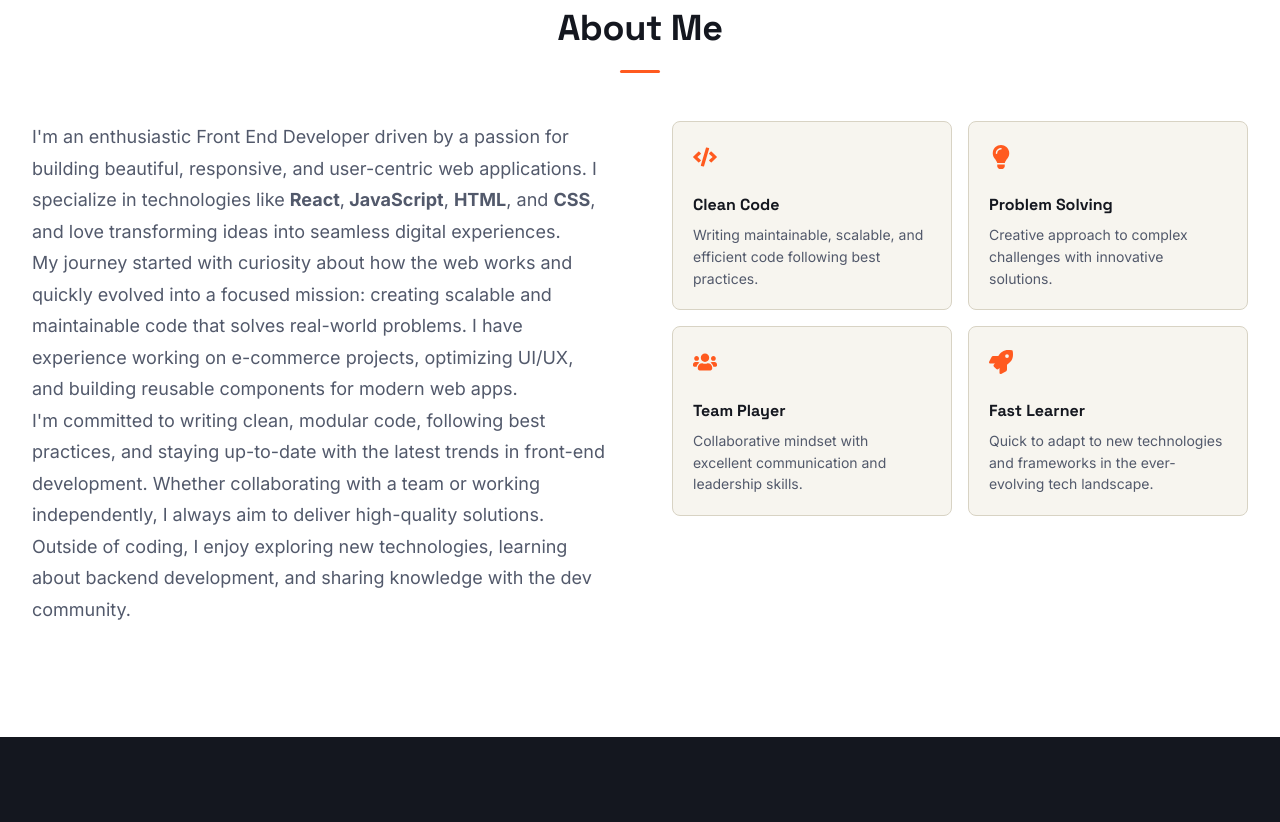
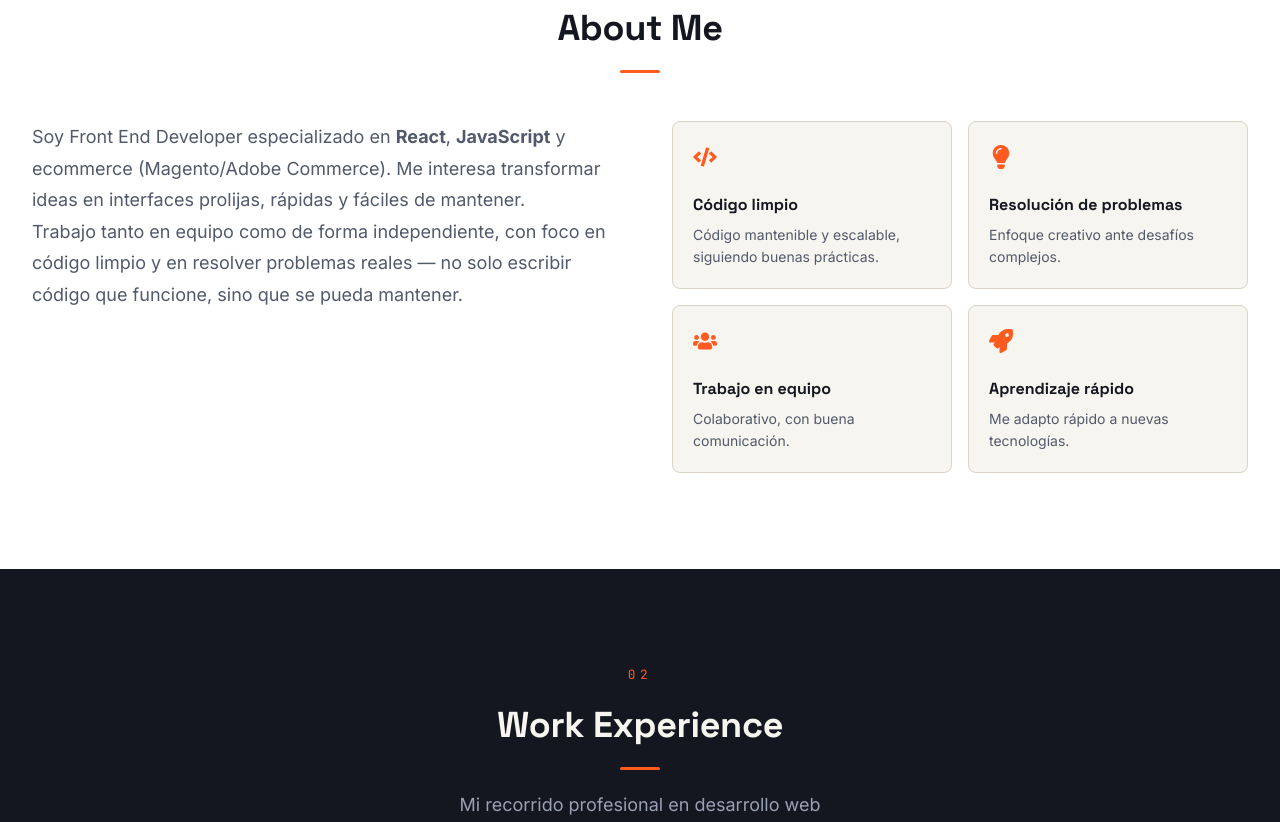
Before and after one commit to IgnacioDN/Portfolio, a React (Vite) app in the folder Portfolio-Project/: page / in a window 1280 px wide. Shown: the part 1120-1942 px from the top of the page. Built offline with nearby package versions, Linux system fonts and the light colour scheme.

Commit message:
Translate About section content to Spanish
Updated text to Spanish for better localization.

```diff
--- a/Portfolio-Project/src/components/About.jsx
+++ b/Portfolio-Project/src/components/About.jsx
@@ -20,24 +20,24 @@ const About = () => {
   const highlights = [
     {
       icon: <FaCode />,
-      title: 'Clean Code',
-      description: 'Writing maintainable, scalable, and efficient code following best practices.'
+      title: 'Código limpio',
+      description: 'Código mantenible y escalable, siguiendo buenas prácticas.',
     },
     {
       icon: <FaLightbulb />,
-      title: 'Problem Solving',
-      description: 'Creative approach to complex challenges with innovative solutions.'
+      title: 'Resolución de problemas',
+      description: 'Enfoque creativo ante desafíos complejos.',
     },
     {
       icon: <FaUsers />,
-      title: 'Team Player',
-      description: 'Collaborative mindset with excellent communication and leadership skills.'
+      title: 'Trabajo en equipo',
+      description: 'Colaborativo, con buena comunicación.',
     },
     {
       icon: <FaRocket />,
-      title: 'Fast Learner',
-      description: 'Quick to adapt to new technologies and frameworks in the ever-evolving tech landscape.'
-    }
+      title: 'Aprendizaje rápido',
+      description: 'Me adapto rápido a nuevas tecnologías.',
+    },
   ];
 
   return (
@@ -53,35 +53,21 @@ const About = () => {
             <div className="about-description">
               <div className={`description-content ${isMobile && !isExpanded ? 'collapsed' : ''}`}>
                 <p>
-          I'm an enthusiastic Front End Developer driven by a passion for building beautiful,
-          responsive, and user-centric web applications. I specialize in technologies like <strong>React</strong>,
-          <strong> JavaScript</strong>, <strong>HTML</strong>, and <strong>CSS</strong>, and love transforming ideas into
-          seamless digital experiences.
-
+                  Soy Front End Developer especializado en <strong>React</strong>,{' '}
+                  <strong>JavaScript</strong> y ecommerce (Magento/Adobe Commerce). Me interesa
+                  transformar ideas en interfaces prolijas, rápidas y fáciles de mantener.
                 </p>
 
                 <p>
-          My journey started with curiosity about how the web works and quickly evolved into
-          a focused mission: creating scalable and maintainable code that solves real-world problems.
-          I have experience working on e-commerce projects, optimizing UI/UX, and building
-          reusable components for modern web apps.
-
-                </p>
-
-                <p>
-          I'm committed to writing clean, modular code, following best practices, and staying up-to-date with the latest trends in
-          front-end development. Whether collaborating with a team or working independently,
-          I always aim to deliver high-quality solutions. Outside of coding, I enjoy exploring new technologies,
-          learning about backend development, and sharing knowledge with the dev community.
+                  Trabajo tanto en equipo como de forma independiente, con foco en código limpio
+                  y en resolver problemas reales — no solo escribir código que funcione, sino que
+                  se pueda mantener.
                 </p>
               </div>
 
               {isMobile && (
-                <button
-                  className="see-more-btn"
-                  onClick={() => setIsExpanded(!isExpanded)}
-                >
-                  {isExpanded ? 'See Less' : 'See More'}
+                <button className="see-more-btn" onClick={() => setIsExpanded(!isExpanded)}>
+                  {isExpanded ? 'Ver menos' : 'Ver más'}
                 </button>
               )}
             </div>
@@ -91,9 +77,7 @@ const About = () => {
             <div className="highlights-grid">
               {highlights.map((highlight, index) => (
                 <div key={index} className="highlight-card">
-                  <div className="highlight-icon">
-                    {highlight.icon}
-                  </div>
+                  <div className="highlight-icon">{highlight.icon}</div>
                   <h3 className="highlight-title">{highlight.title}</h3>
                   <p className="highlight-description">{highlight.description}</p>
                 </div>
```
